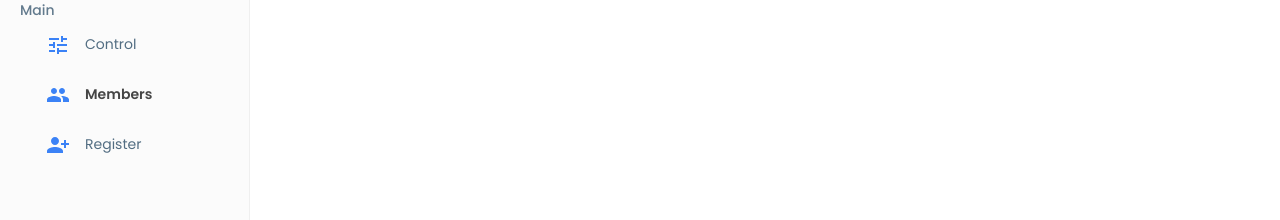
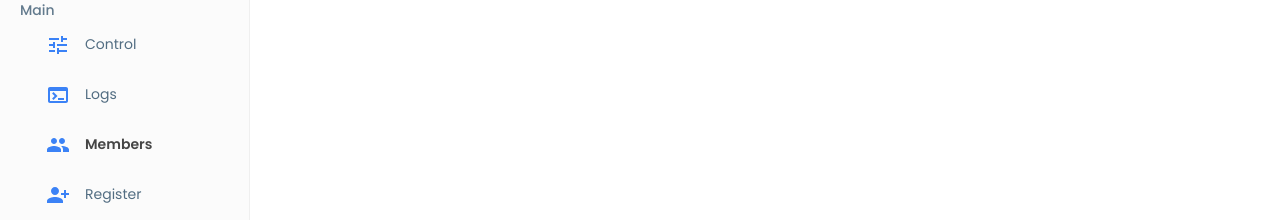
Before and after one commit to Keeeyaan/smart-lock, a React (Vite) app in the folder client/: page /members in a window 1280 px wide. Shown: the part 253-473 px from the top of the page. Built offline with nearby package versions, Linux system fonts and the light colour scheme; no server answers.

Commit message:
added logs menu

```diff
--- a/client/src/components/SideBar.tsx
+++ b/client/src/components/SideBar.tsx
@@ -4,6 +4,7 @@ import { Sidebar, Menu, MenuItem, menuClasses } from 'react-pro-sidebar';
 import PeopleIcon from '@mui/icons-material/People';
 import PersonAddAlt1Icon from '@mui/icons-material/PersonAddAlt1';
 import TuneIcon from '@mui/icons-material/Tune';
+import TerminalIcon from '@mui/icons-material/Terminal';
 
 const SideBar = () => {
   const { pathname } = useLocation();
@@ -44,6 +45,13 @@ const SideBar = () => {
             Control
           </MenuItem>
           <MenuItem
+            active={pathname === '/logs' ? true : false}
+            icon={<TerminalIcon />}
+            component={<Link to="logs" />}
+          >
+            Logs
+          </MenuItem>
+          <MenuItem
             active={pathname === '/members' ? true : false}
             icon={<PeopleIcon />}
             component={<Link to="members" />}
```
